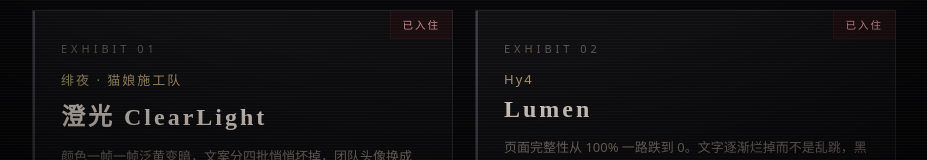
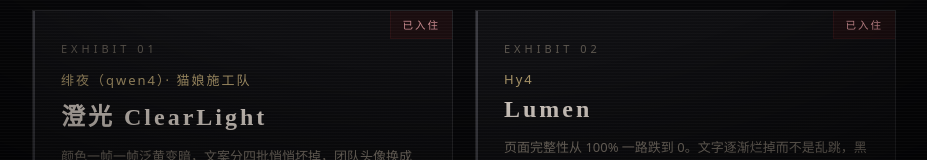
Before and after one commit to MagicBullet2159/clearlight, a plain HTML site: page index.html in a window 1280 px wide. Shown: the part 497-657 px from the top of the page, without its empty margins (176-1103 px from the left). Drawn offline with Linux system fonts and the light colour scheme.

Commit message:
hub: label feiye exhibit (qwen4)

```diff
--- a/index.html
+++ b/index.html
@@ -67,7 +67,7 @@ footer{padding:30px 0 70px;text-align:center}
     <a class="card" href="feiye/">
       <span class="tag">已入住</span>
       <div class="no">EXHIBIT 01</div>
-      <div class="maker">绯夜 · 猫娘施工队</div>
+      <div class="maker">绯夜（qwen4）· 猫娘施工队</div>
       <h2>澄光 ClearLight</h2>
       <p>颜色一帧一帧泛黄变暗，文案分四批悄悄坏掉，团队头像换成同一张脸。页脚下有八层地下室，尽头那张脱臼的脸会扑到你脸上。滑完试着回到顶部，它不让你走。</p>
       <div class="go">进入展厅</div>
```
